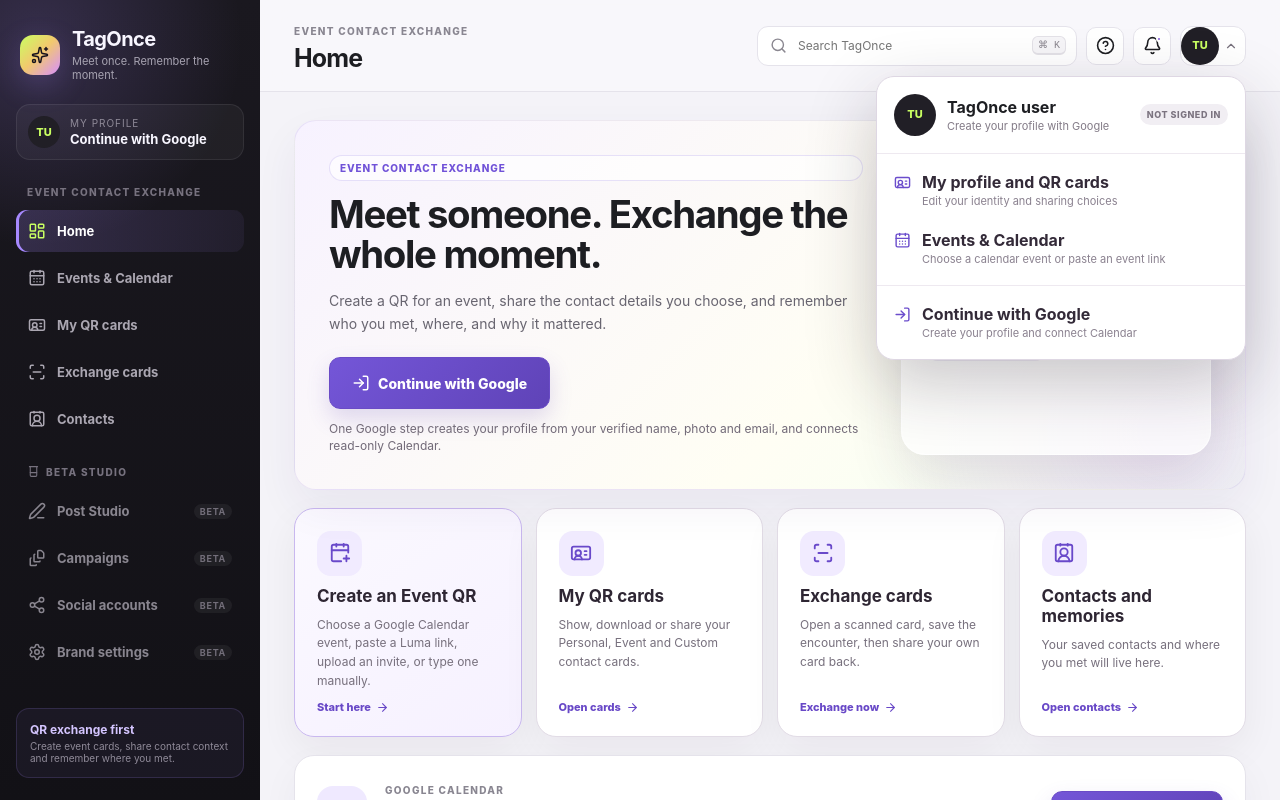
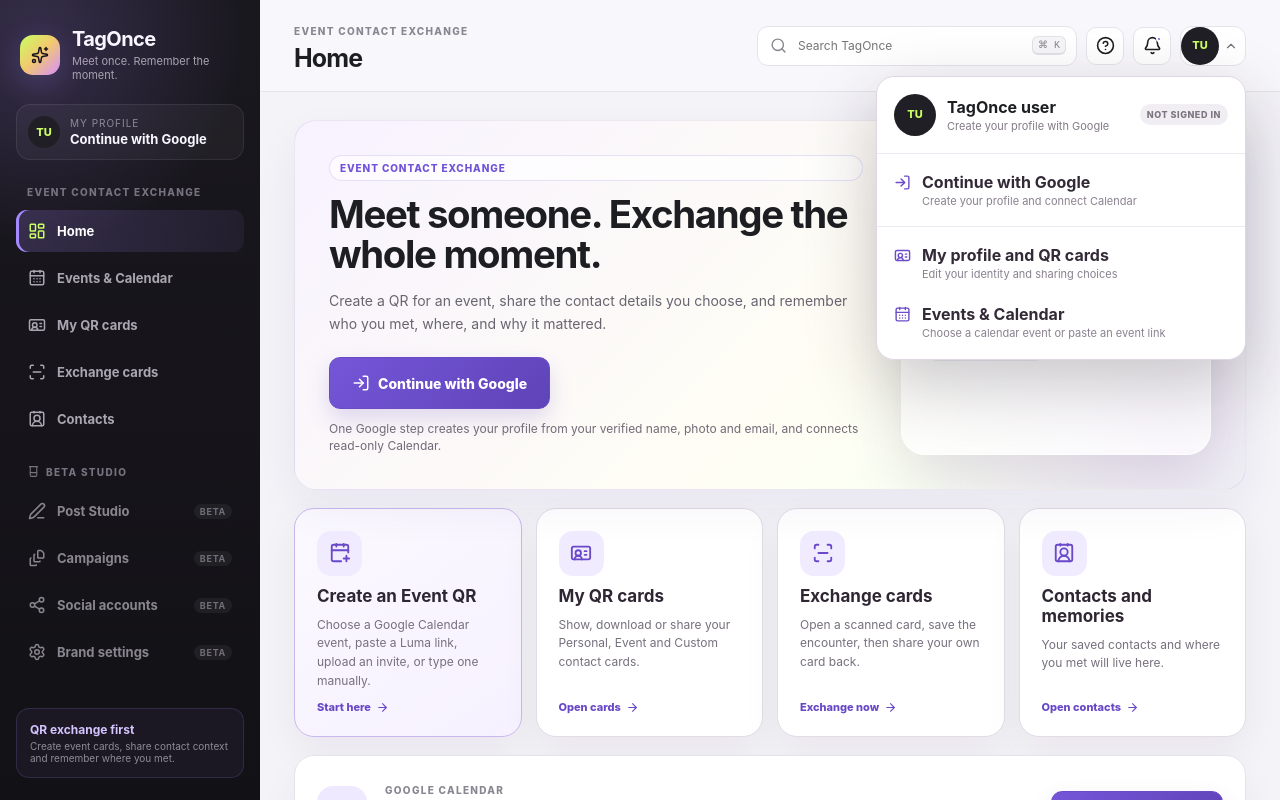
Before and after one commit to patricktran1/tagonce, a React (Vite) app: page / in a window 1280 px wide. Both pictures are taken after a click on the button "TU". Shown: the top 800 px of the page. Built offline with nearby package versions, Linux system fonts and the light colour scheme; no server answers.

Commit message:
Put Google sign-in first in account menu

```diff
--- a/src/components/Header.tsx
+++ b/src/components/Header.tsx
@@ -125,6 +125,15 @@
                 </span>
               </div>
 
+              {!connected && (
+                <div className="account-menu-section account-menu-google-first" role="none">
+                  <button type="button" role="menuitem" onClick={() => navigate(onConnectGoogle)}>
+                    <LogIn size={17} />
+                    <span><strong>Continue with Google</strong><small>Create your profile and connect Calendar</small></span>
+                  </button>
+                </div>
+              )}
+
               <div className="account-menu-section" role="none">
                 <button type="button" role="menuitem" onClick={() => navigate(onOpenProfile)}>
                   <IdCard size={17} />
@@ -136,9 +145,8 @@
                 </button>
               </div>
 
+              {connected && (
                 <div className="account-menu-section" role="none">
-                {connected ? (
-                  <>
                   <button type="button" role="menuitem" disabled={Boolean(busy)} onClick={() => void run('switch', onSwitchGoogle)}>
                     <Repeat2 size={17} />
                     <span><strong>{busy === 'switch' ? 'Opening Google…' : 'Switch Google account'}</strong><small>Use another Google profile and Calendar</small></span>
@@ -147,14 +155,8 @@
                     <LogOut size={17} />
                     <span><strong>{busy === 'logout' ? 'Signing out…' : 'Sign out'}</strong><small>Disconnect Google on this device</small></span>
                   </button>
-                  </>
-                ) : (
-                  <button type="button" role="menuitem" onClick={() => navigate(onConnectGoogle)}>
-                    <LogIn size={17} />
-                    <span><strong>Continue with Google</strong><small>Create your profile and connect Calendar</small></span>
-                  </button>
+                </div>
               )}
-              </div>
             </div>
           )}
         </div>
```
Lines whose indentation alone changed are shown as unchanged.
